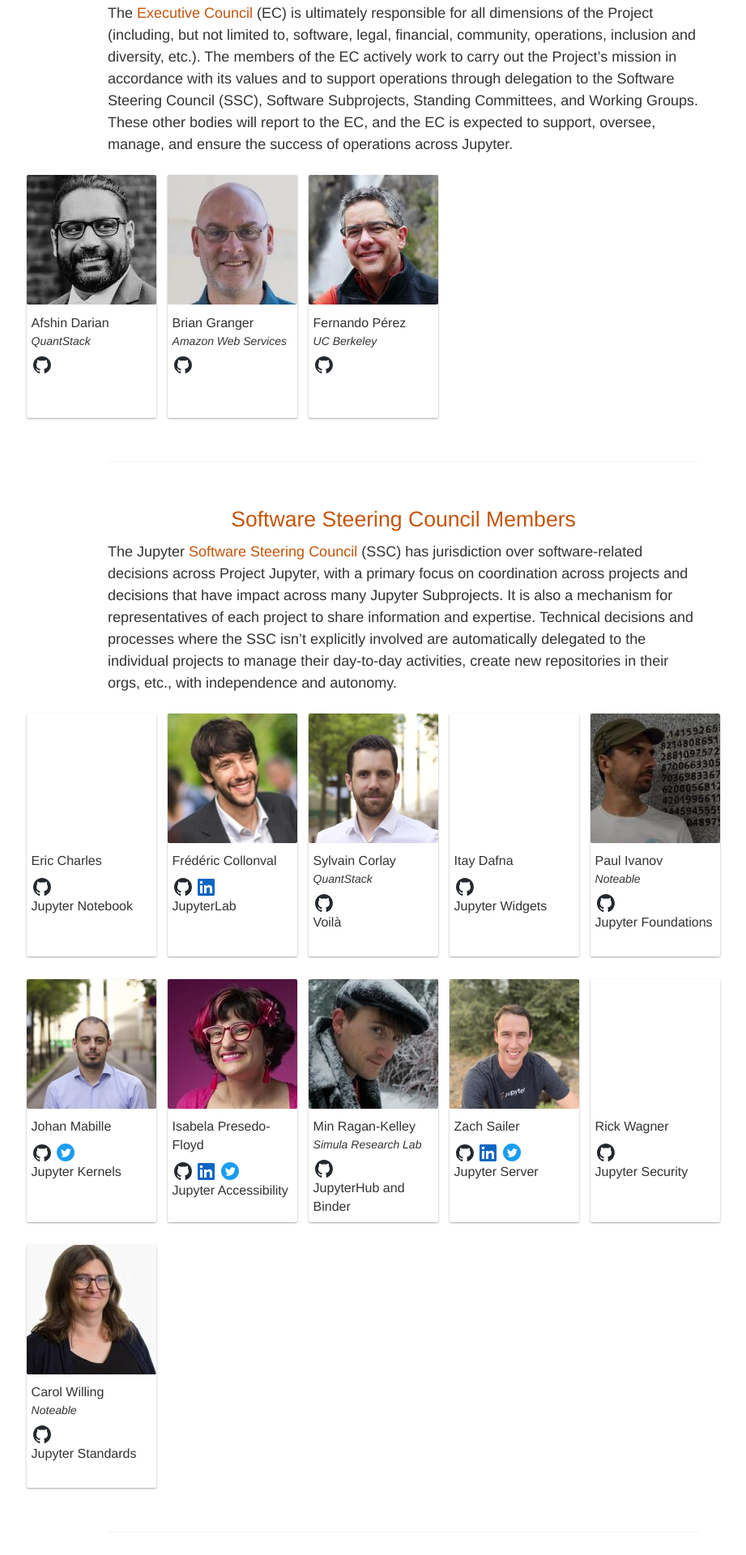
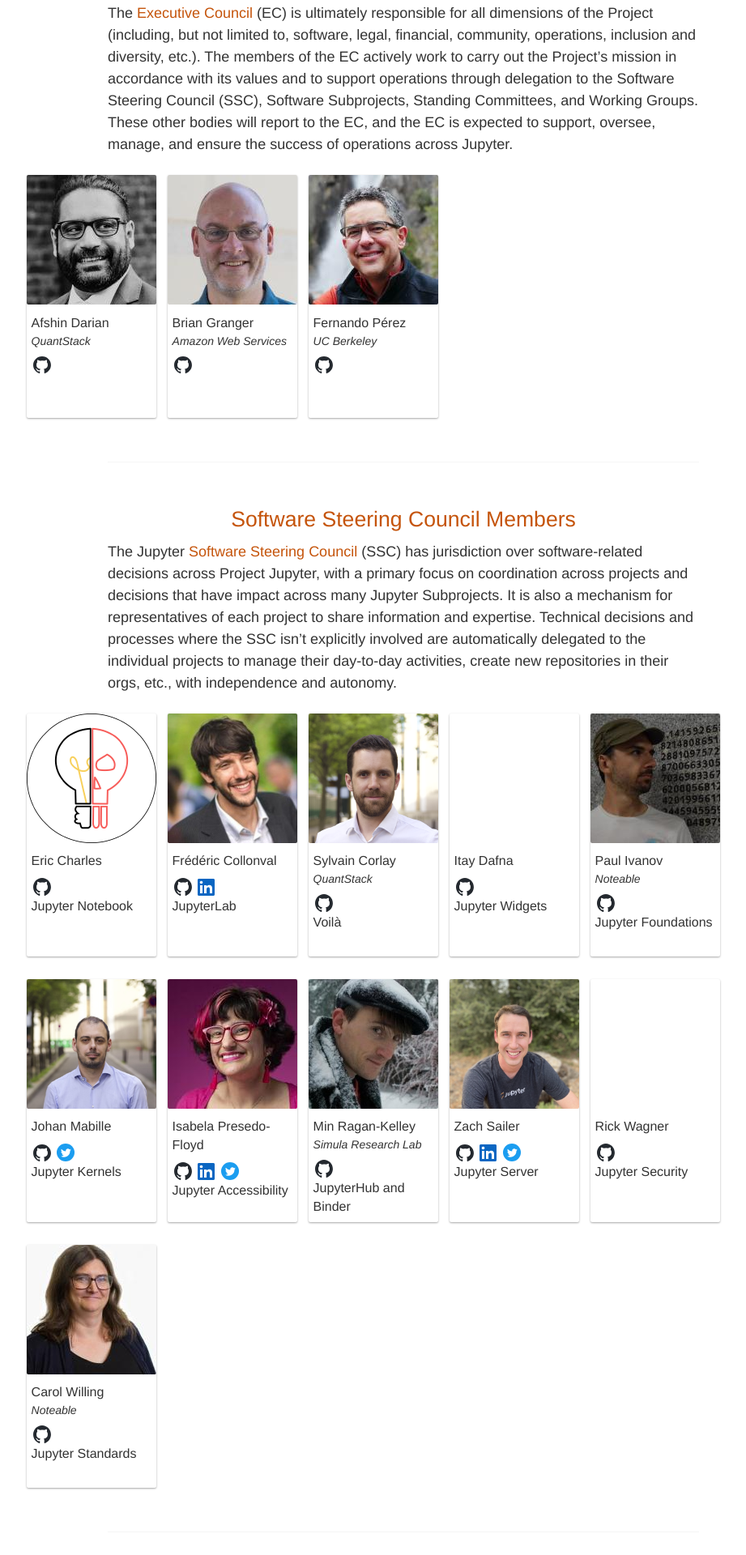
Before and after one commit to jupyter/jupyter.github.io, a Jekyll site: the page built from about.html, in a window 1280 px wide. Shown: the part 723-2643 px from the top of the page at 81% size, without its empty margins (142-1063 px from the left). Built offline with Jekyll 4.4.1, drawn with Linux system fonts in a browser that asks for light colours; comment, search, counter and statistics services are not loaded.

Commit message:
Add image for Eric Charles

```diff
--- a/about.html
+++ b/about.html
@@ -290,7 +290,7 @@
 
 software_steering_council:
   - name: Eric Charles
-    photo: placeholder.png
+    photo: EricCharles.png
     gh_handle: echarles
     subproject: Jupyter Notebook
   - name: Frédéric Collonval
```
Also changed, not shown: assets/bios/EricCharles.png (added).
